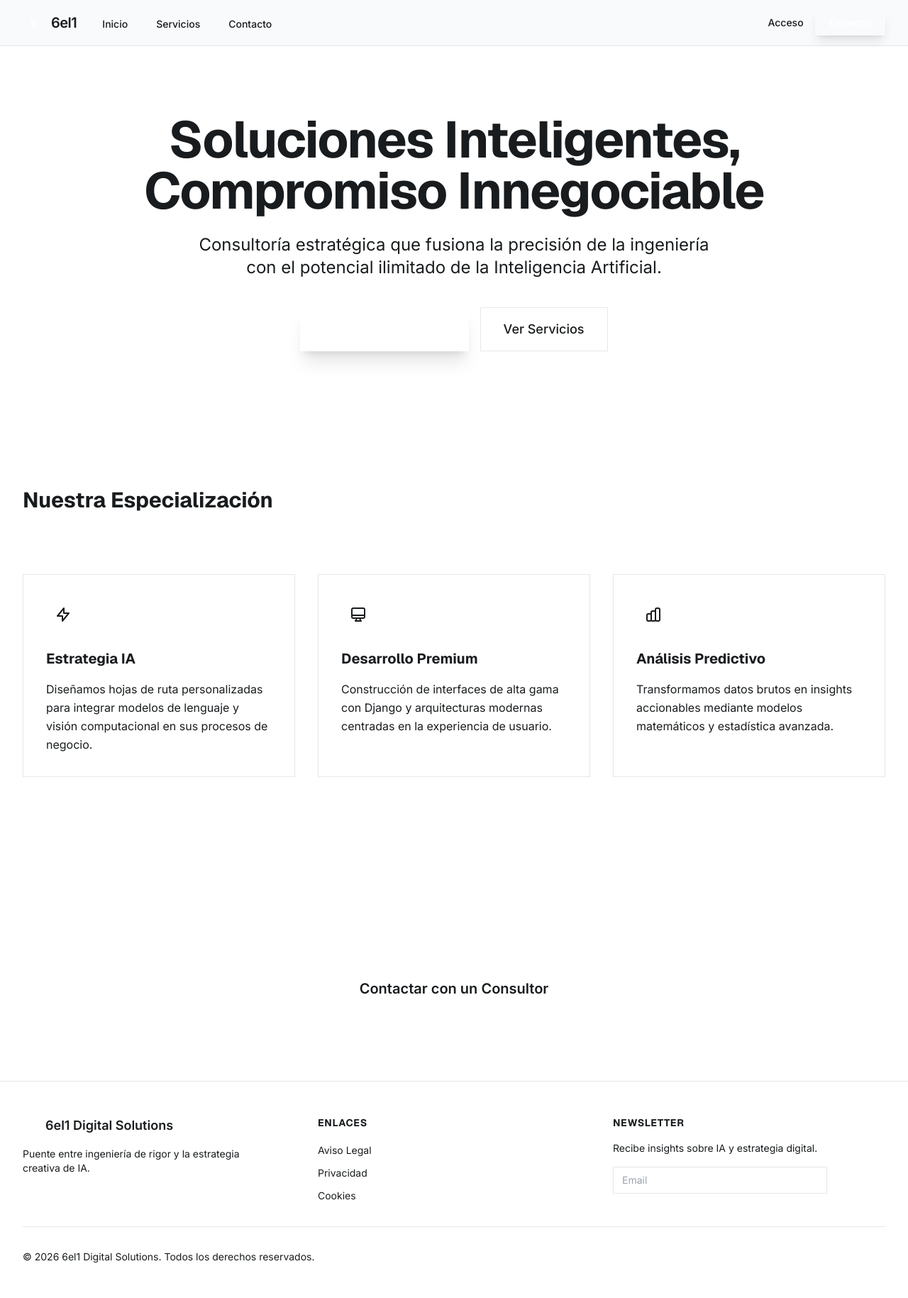
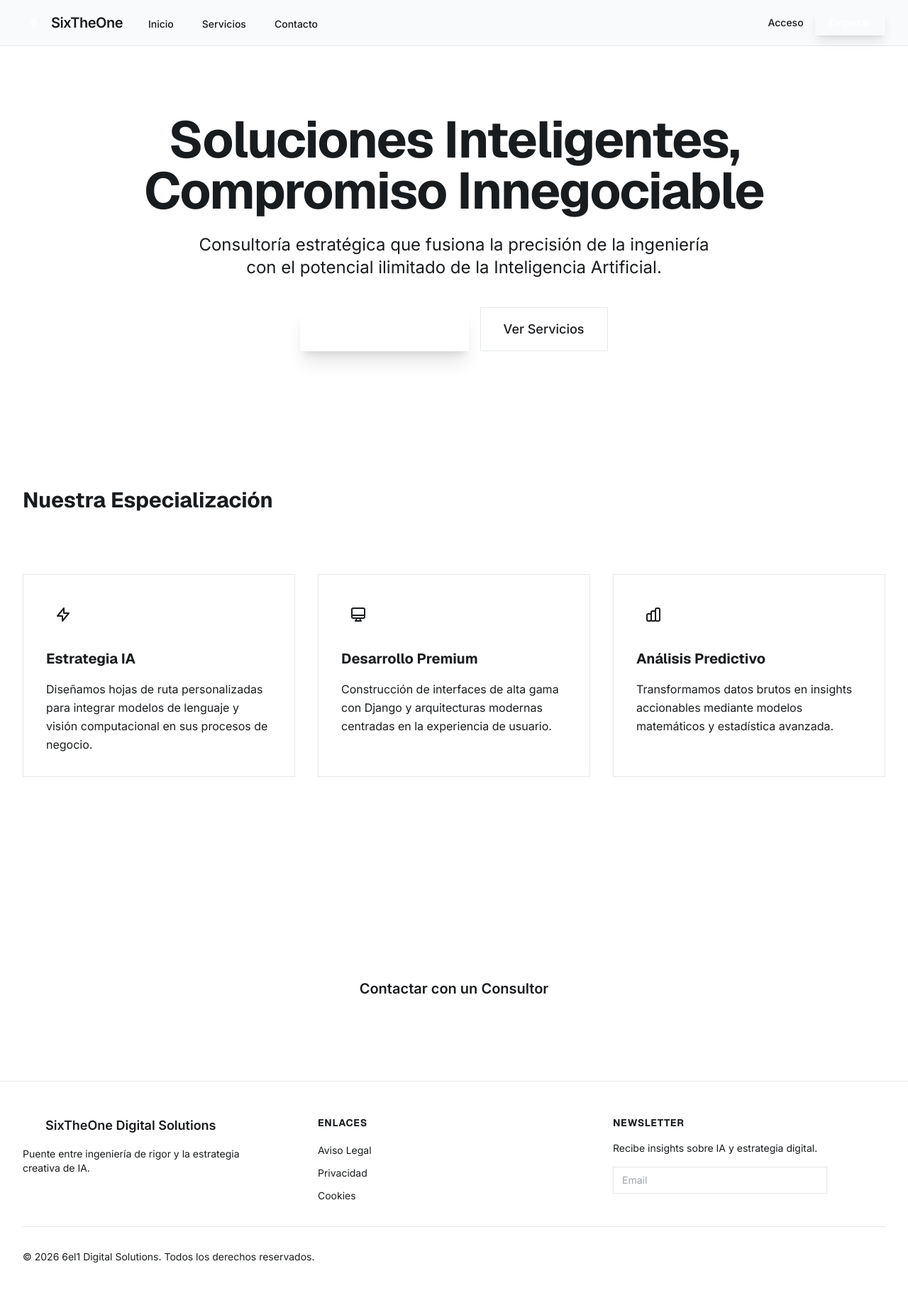
Before and after one commit to ama9268/6el1, a Django app: page / in a window 1280 px wide. Shown: the whole page at 71% size. Run offline with Django 5.2, Linux system fonts and the light colour scheme; some libraries are stand-ins or nearby versions.

Commit message:
chore: rename brand to SixTheOne and fix production template issues

```diff
--- a/templates/base.html
+++ b/templates/base.html
@@ -4,7 +4,7 @@
 <head>
     <meta charset="UTF-8">
     <meta name="viewport" content="width=device-width, initial-scale=1.0">
-    <title>{% block title %}6el1 Digital Solutions | Consultoría Estratégica y Soluciones Digitales{% endblock %}</title>
+    <title>{% block title %}SixTheOne Digital Solutions | Consultoría Estratégica y Soluciones Digitales{% endblock %}</title>
     <meta name="description" content="{% block meta_description %}Soluciones digitales de alta gama centradas en IA y minimalismo técnico para empresas innovadoras.{% endblock %}">
 
     <!-- Fonts: Geist (Technical) & Inter (Readability) -->
@@ -42,7 +42,7 @@
                         <div class="w-8 h-8 bg-primary rounded-custom flex items-center justify-center">
                             <span class="text-white font-geist font-bold">6</span>
                         </div>
-                        <span class="font-geist font-bold text-xl tracking-tight text-on-background">6el1</span>
+                        <span class="font-geist font-bold text-xl tracking-tight text-on-background">SixTheOne</span>
                     </a>
                     <div class="hidden sm:ml-8 sm:flex sm:space-x-8">
                         <a href="/" class="border-transparent text-on-background hover:text-primary px-1 pt-1 text-sm font-medium transition-colors">Inicio</a>
@@ -80,7 +80,7 @@
                         <div class="w-6 h-6 bg-primary rounded-custom flex items-center justify-center">
                             <span class="text-white font-geist font-bold text-xs">6</span>
                         </div>
-                        <span class="font-geist font-bold text-lg text-on-background">6el1 Digital Solutions</span>
+                        <span class="font-geist font-bold text-lg text-on-background">SixTheOne Digital Solutions</span>
                     </div>
                     <p class="text-on-surface-variant text-sm max-w-xs">
                         Puente entre ingeniería de rigor y la estrategia creativa de IA.
--- a/templates/core/home.html
+++ b/templates/core/home.html
@@ -1,6 +1,6 @@
 {% extends "base.html" %}
 
-{% block title %}6el1 | {{ title }}{% endblock %}
+{% block title %}SixTheOne | {{ title }}{% endblock %}
 
 {% block content %}
 <!-- Hero Section -->
```
